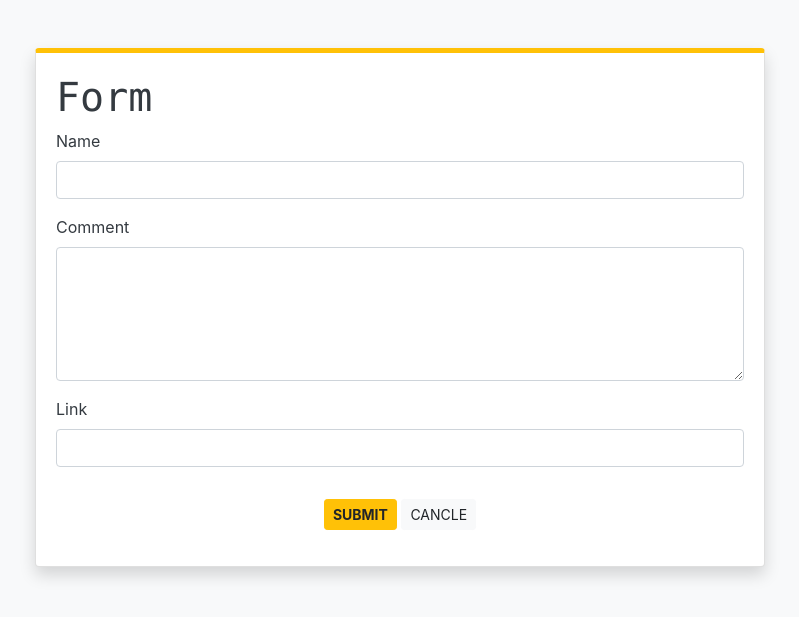
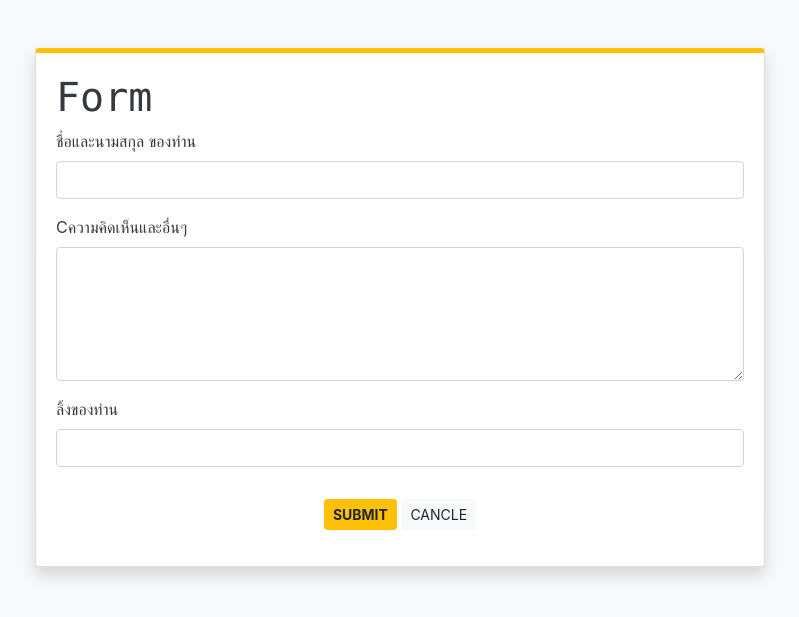
Before and after one commit to chattarin63070025/PSIT, a PHP site: page /form.php in a window 1280 px wide. Shown: the top 617 px of the page, without its empty margins (240-1039 px from the left). Run offline with PHP 8.4, Linux system fonts and the light colour scheme.

Commit message:
Update form.php

```diff
--- a/form.php
+++ b/form.php
@@ -2,6 +2,7 @@
 <html>
 <head>
 	<title>Add | 13th ITF LAB</title>
+	<meta charset="utf-8">
 	<meta name="viewport" content="width=device-width, initial-scale=1, shrink-to-fit=no">
 	<link rel="stylesheet" href="https://cdn.jsdelivr.net/npm/bootstrap@4.5.3/dist/css/bootstrap.min.css">
 	<style type="text/css">
@@ -21,15 +22,15 @@
 						</div>
 						<form action="insert.php" method="post">
 							<div class="form-group">
-								<label>Name</label>
+								<label>ชื่อและนามสกุล ของท่าน</label>
 								<input type="text" name="name" class="form-control" required>
 							</div>
 							<div class="form-group">
-								<label>Comment</label>
+								<label>Cความคิดเห็นและอื่นๆ</label>
 								<textarea name="comment" class="form-control" rows="5" required></textarea>
 							</div>
 							<div class="form-group">
-								<label>Link</label>
+								<label>ลิ้งของท่าน</label>
 								<input type="text" name="link" class="form-control">
 							</div>
 							<div class="text-center">
```
